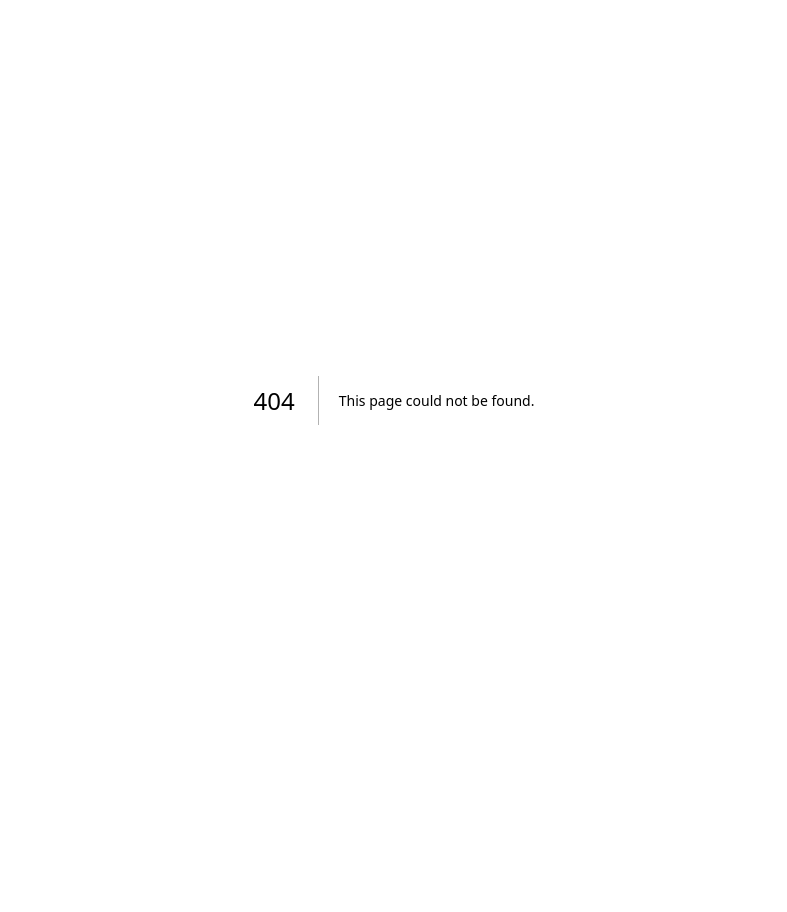
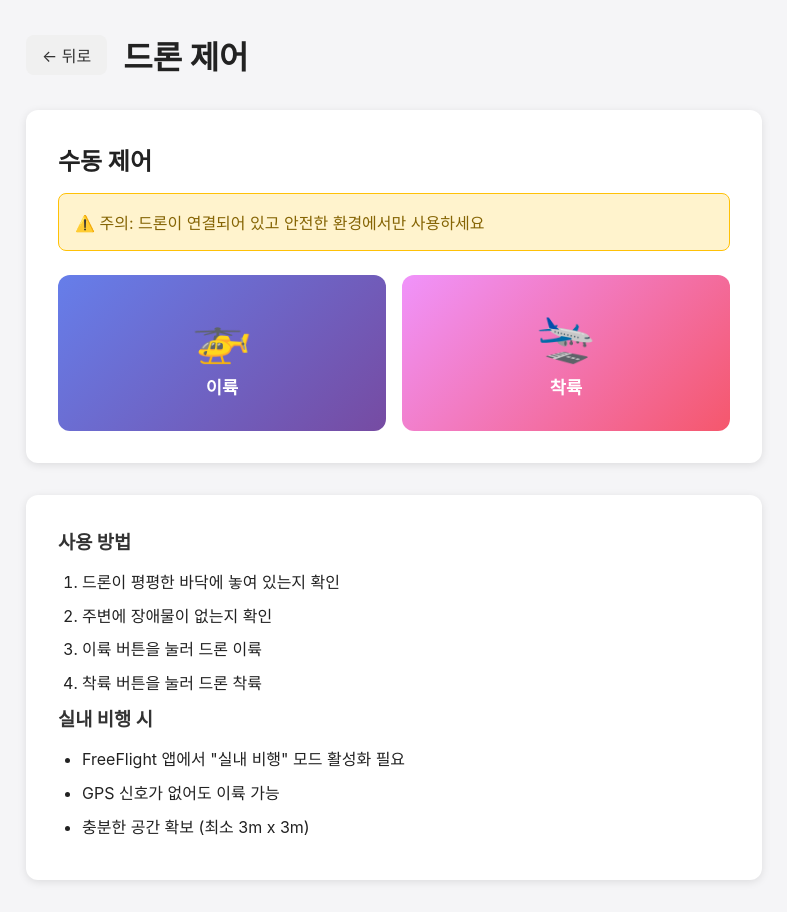
Before and after one commit to DroneDelivery2/Embedded_PJ, a Next.js app: page /control in a window 1280 px wide. Before the commit this address had no page. Shown: the whole page, without its empty margins (246-1033 px from the left). Before the commit the page ends 800 px from the top, so only its background shows below. Built offline with nearby package versions, Linux system fonts and the light colour scheme.

Commit message:
Feat : 이륙 착륙 구현

```diff
--- /dev/null
+++ b/app/control/control.module.css
@@ -0,0 +1,139 @@
+.main {
+  min-height: 100vh;
+  padding: 2rem;
+  max-width: 800px;
+  margin: 0 auto;
+}
+
+.header {
+  display: flex;
+  align-items: center;
+  gap: 1rem;
+  margin-bottom: 2rem;
+}
+
+.backBtn {
+  padding: 0.5rem 1rem;
+  background: #f0f0f0;
+  border-radius: 8px;
+  text-decoration: none;
+  color: #333;
+  transition: background 0.2s;
+}
+
+.backBtn:hover {
+  background: #e0e0e0;
+}
+
+.header h1 {
+  margin: 0;
+  font-size: 2rem;
+}
+
+.card {
+  background: white;
+  border-radius: 12px;
+  padding: 2rem;
+  box-shadow: 0 2px 8px rgba(0,0,0,0.1);
+  margin-bottom: 2rem;
+}
+
+.card h2 {
+  margin-top: 0;
+  margin-bottom: 1rem;
+}
+
+.warning {
+  background: #fff3cd;
+  border: 1px solid #ffc107;
+  border-radius: 8px;
+  padding: 1rem;
+  margin-bottom: 1.5rem;
+  color: #856404;
+}
+
+.message {
+  background: #f8f9fa;
+  border-radius: 8px;
+  padding: 1rem;
+  margin-bottom: 1.5rem;
+  font-weight: 500;
+}
+
+.controls {
+  display: grid;
+  grid-template-columns: 1fr 1fr;
+  gap: 1rem;
+}
+
+.controlBtn {
+  display: flex;
+  flex-direction: column;
+  align-items: center;
+  gap: 0.5rem;
+  padding: 2rem 1rem;
+  border: none;
+  border-radius: 12px;
+  font-size: 1.1rem;
+  font-weight: 600;
+  cursor: pointer;
+  transition: all 0.2s;
+}
+
+.controlBtn:disabled {
+  opacity: 0.5;
+  cursor: not-allowed;
+}
+
+.icon {
+  font-size: 3rem;
+}
+
+.takeoffBtn {
+  background: linear-gradient(135deg, #667eea 0%, #764ba2 100%);
+  color: white;
+}
+
+.takeoffBtn:hover:not(:disabled) {
+  transform: translateY(-2px);
+  box-shadow: 0 4px 12px rgba(102, 126, 234, 0.4);
+}
+
+.landBtn {
+  background: linear-gradient(135deg, #f093fb 0%, #f5576c 100%);
+  color: white;
+}
+
+.landBtn:hover:not(:disabled) {
+  transform: translateY(-2px);
+  box-shadow: 0 4px 12px rgba(245, 87, 108, 0.4);
+}
+
+.info {
+  background: white;
+  border-radius: 12px;
+  padding: 2rem;
+  box-shadow: 0 2px 8px rgba(0,0,0,0.1);
+}
+
+.info h3 {
+  margin-top: 0;
+  margin-bottom: 1rem;
+  color: #333;
+}
+
+.info ol, .info ul {
+  margin: 0;
+  padding-left: 1.5rem;
+}
+
+.info li {
+  margin-bottom: 0.5rem;
+  line-height: 1.6;
+}
+
+@media (max-width: 600px) {
+  .controls {
+    grid-template-columns: 1fr;
+  }
+}
--- /dev/null
+++ b/app/control/page.tsx
@@ -0,0 +1,113 @@
+'use client'
+
+import { useState } from 'react'
+import Link from 'next/link'
+import styles from './control.module.css'
+
+export default function ControlPage() {
+  const [message, setMessage] = useState('')
+  const [isLoading, setIsLoading] = useState(false)
+
+  const handleTakeoff = async () => {
+    setIsLoading(true)
+    setMessage('이륙 명령 전송 중...')
+
+    try {
+      const response = await fetch('http://localhost:5000/api/drone/takeoff', {
+        method: 'POST'
+      })
+      const data = await response.json()
+
+      if (data.success) {
+        setMessage(`✅ ${data.message}`)
+      } else {
+        setMessage(`❌ ${data.message}`)
+      }
+    } catch (error) {
+      setMessage('❌ 서버 연결 실패')
+    } finally {
+      setIsLoading(false)
+    }
+  }
+
+  const handleLand = async () => {
+    setIsLoading(true)
+    setMessage('착륙 명령 전송 중...')
+
+    try {
+      const response = await fetch('http://localhost:5000/api/drone/land', {
+        method: 'POST'
+      })
+      const data = await response.json()
+
+      if (data.success) {
+        setMessage(`✅ ${data.message}`)
+      } else {
+        setMessage(`❌ ${data.message}`)
+      }
+    } catch (error) {
+      setMessage('❌ 서버 연결 실패')
+    } finally {
+      setIsLoading(false)
+    }
+  }
+
+  return (
+    <main className={styles.main}>
+      <div className={styles.header}>
+        <Link href="/" className={styles.backBtn}>← 뒤로</Link>
+        <h1>드론 제어</h1>
+      </div>
+
+      <div className={styles.card}>
+        <h2>수동 제어</h2>
+        <p className={styles.warning}>
+          ⚠️ 주의: 드론이 연결되어 있고 안전한 환경에서만 사용하세요
+        </p>
+
+        {message && (
+          <div className={styles.message}>
+            {message}
+          </div>
+        )}
+
+        <div className={styles.controls}>
+          <button
+            className={`${styles.controlBtn} ${styles.takeoffBtn}`}
+            onClick={handleTakeoff}
+            disabled={isLoading}
+          >
+            <span className={styles.icon}>🚁</span>
+            <span>이륙</span>
+          </button>
+
+          <button
+            className={`${styles.controlBtn} ${styles.landBtn}`}
+            onClick={handleLand}
+            disabled={isLoading}
+          >
+            <span className={styles.icon}>🛬</span>
+            <span>착륙</span>
+          </button>
+        </div>
+      </div>
+
+      <div className={styles.info}>
+        <h3>사용 방법</h3>
+        <ol>
+          <li>드론이 평평한 바닥에 놓여 있는지 확인</li>
+          <li>주변에 장애물이 없는지 확인</li>
+          <li>이륙 버튼을 눌러 드론 이륙</li>
+          <li>착륙 버튼을 눌러 드론 착륙</li>
+        </ol>
+
+        <h3>실내 비행 시</h3>
+        <ul>
+          <li>FreeFlight 앱에서 "실내 비행" 모드 활성화 필요</li>
+          <li>GPS 신호가 없어도 이륙 가능</li>
+          <li>충분한 공간 확보 (최소 3m x 3m)</li>
+        </ul>
+      </div>
+    </main>
+  )
+}
```
Also changed, not shown: app/page.tsx (+7 -0 lines), app/status/page.tsx (+8 -50 lines), 2 other files (tests, documents, lock files or other folders).
